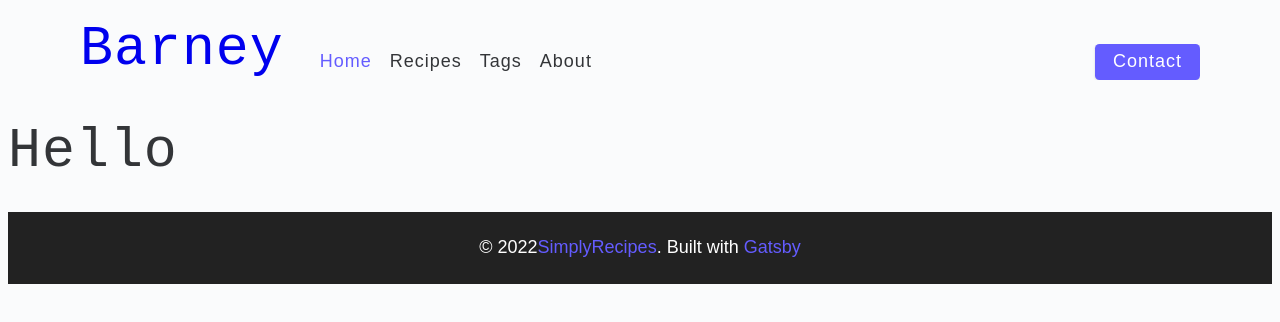
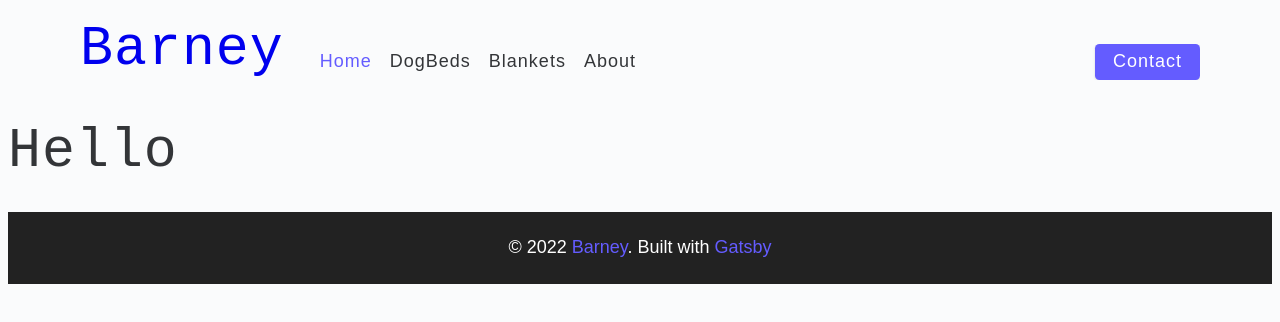
Before and after one commit to PhillipZaya/gatsby-swell, a Gatsby site: page / in a window 1280 px wide. Built offline with nearby package versions, Linux system fonts and the light colour scheme; Gatsby itself is replaced by a stand-in of ours.

Commit message:
commit first

```diff
--- a/src/components/Footer.js
+++ b/src/components/Footer.js
@@ -5,7 +5,7 @@
    <footer className='page-footer'>
       <p>
         &copy; {new Date().getFullYear()}
-        <span>SimplyRecipes</span>. Built with{' '}
+        <span> Barney</span>. Built with{' '}
         <a href='https://www.gatsbyjs.com/'>Gatsby</a>
       </p>
     </footer>
--- a/src/components/Header.js
+++ b/src/components/Header.js
@@ -15,8 +15,8 @@
         </div>
         <div className={show ? 'nav-links show-links' : 'nav-links'}>
         <Link to='/' className='nav-link' activeClassName='active-link' onClick={()=> setShow(false)}>home</Link>
-        <Link to='/recipes' className='nav-link' activeClassName='active-link' onClick={()=> setShow(false)}>recipes</Link>
-        <Link to='/tags' className='nav-link' activeClassName='active-link' onClick={()=> setShow(false)}>tags</Link>
+        <Link to='/recipes' className='nav-link' activeClassName='active-link' onClick={()=> setShow(false)}>DogBeds</Link>
+        <Link to='/tags' className='nav-link' activeClassName='active-link' onClick={()=> setShow(false)}>Blankets</Link>
         <Link to='/about' className='nav-link' activeClassName='active-link' onClick={()=> setShow(false)}>about</Link>
         <div className='nav-link contact-link'>
         <Link to='/contact' className='btn'>contact</Link>
```
